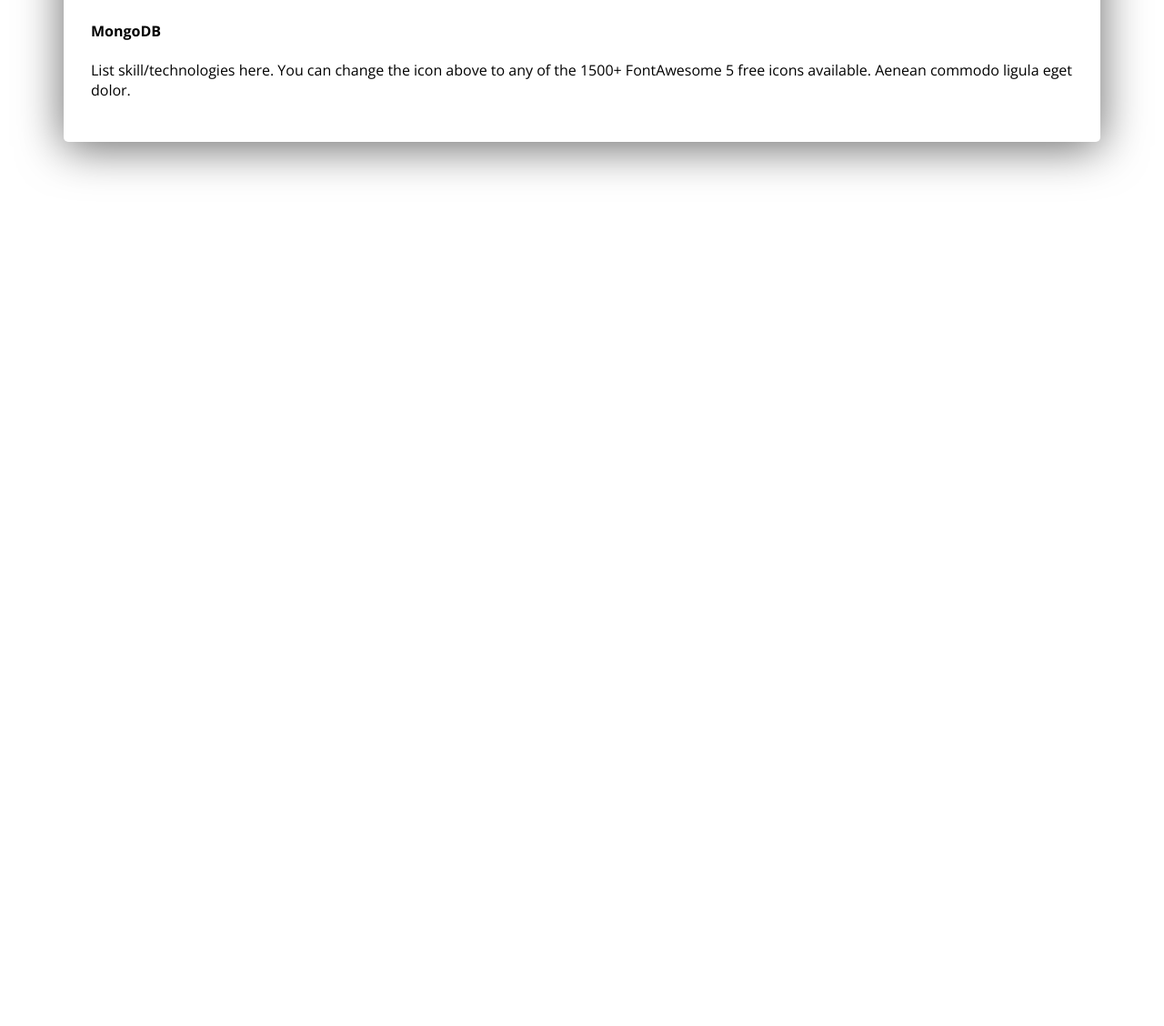
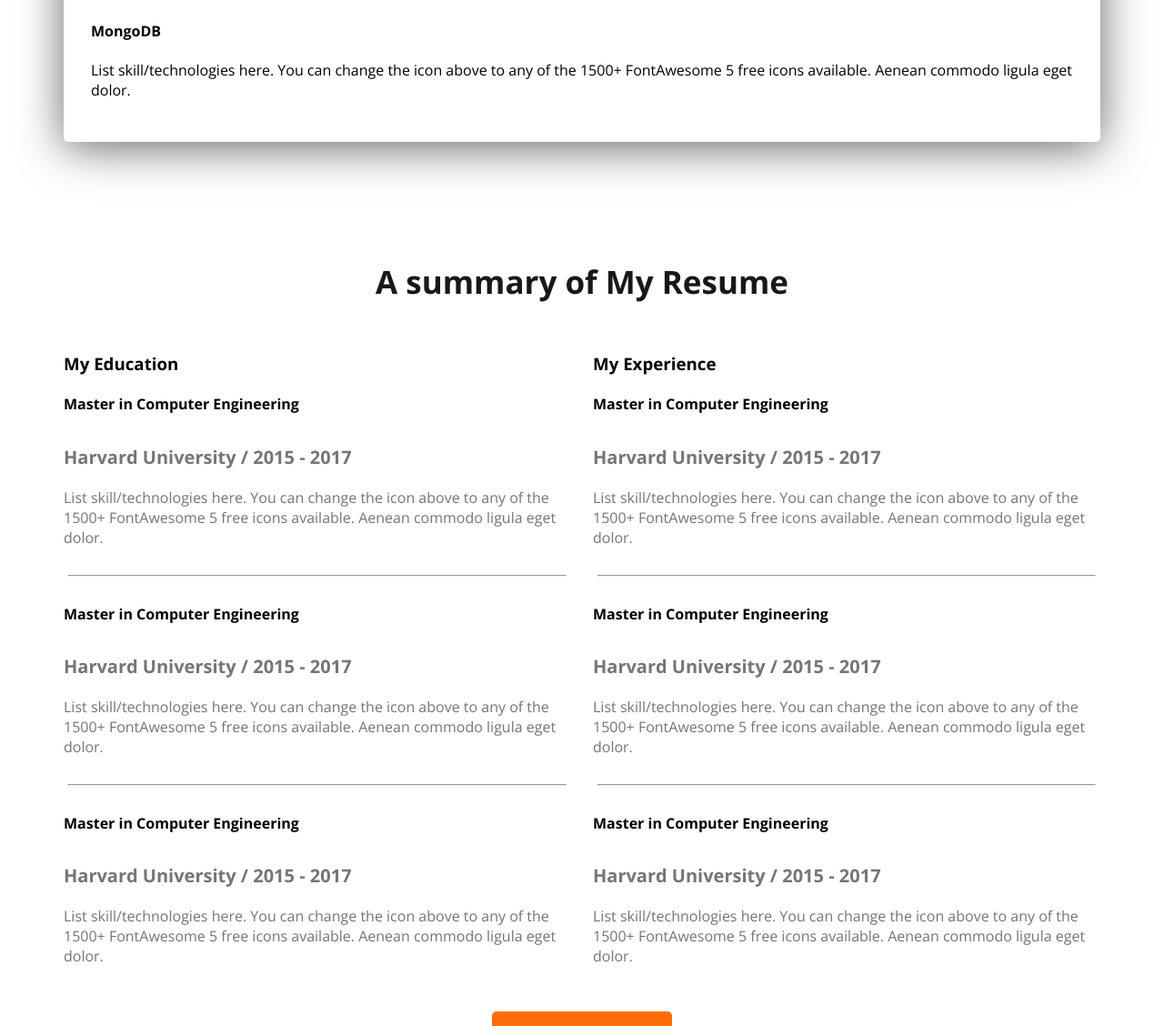
Before and after one commit to Coder-the-noob/web_portfolio, a plain HTML site: page index.html in a window 1280 px wide. Shown: the part 2698-3826 px from the top of the page at 91% size. Before the commit the page ends 2984 px from the top, so only its background shows below. Drawn offline with nearby package versions, Linux system fonts and the light colour scheme.

Commit message:
added a education and experience section

```diff
--- a/index.html
+++ b/index.html
@@ -90,6 +90,55 @@
             </div>
         </section>
 
+        <section class="resume">
+            <h3 class="section-title text-center">A summary of My Resume</h3>
+
+            <div class="resume-container">
+                <div class="resume-column">
+                    <h3 class="resume-column-title">My Education</h3>
+                    <div class="experience">
+                        <h4 class="experience-title">Master in Computer Engineering</h4>
+                        <h5 class="experience-sub-title">Harvard University / 2015 - 2017</h5>
+                        <div class="experience-description">List skill/technologies here. You can change the icon above to any of the 1500+ FontAwesome 5 free icons available. Aenean commodo ligula eget dolor.</div>
+                    </div>
+                    <hr>
+                    <div class="experience">
+                        <h4 class="experience-title">Master in Computer Engineering</h4>
+                        <h5 class="experience-sub-title">Harvard University / 2015 - 2017</h5>
+                        <div class="experience-description">List skill/technologies here. You can change the icon above to any of the 1500+ FontAwesome 5 free icons available. Aenean commodo ligula eget dolor.</div>
+                    </div>
+                    <hr>
+                    <div class="experience">
+                        <h4 class="experience-title">Master in Computer Engineering</h4>
+                        <h5 class="experience-sub-title">Harvard University / 2015 - 2017</h5>
+                        <div class="experience-description">List skill/technologies here. You can change the icon above to any of the 1500+ FontAwesome 5 free icons available. Aenean commodo ligula eget dolor.</div>
+                    </div>
+                </div>
+                <div class="resume-column">
+                    <h3 class="resume-column-title">My Experience</h3>
+                    <div class="experience">
+                        <h4 class="experience-title">Master in Computer Engineering</h4>
+                        <h5 class="experience-sub-title">Harvard University / 2015 - 2017</h5>
+                        <div class="experience-description">List skill/technologies here. You can change the icon above to any of the 1500+ FontAwesome 5 free icons available. Aenean commodo ligula eget dolor.</div>
+                    </div>
+                    <hr>
+                    <div class="experience">
+                        <h4 class="experience-title">Master in Computer Engineering</h4>
+                        <h5 class="experience-sub-title">Harvard University / 2015 - 2017</h5>
+                        <div class="experience-description">List skill/technologies here. You can change the icon above to any of the 1500+ FontAwesome 5 free icons available. Aenean commodo ligula eget dolor.</div>
+                    </div>
+                    <hr>
+                    <div class="experience">
+                        <h4 class="experience-title">Master in Computer Engineering</h4>
+                        <h5 class="experience-sub-title">Harvard University / 2015 - 2017</h5>
+                        <div class="experience-description">List skill/technologies here. You can change the icon above to any of the 1500+ FontAwesome 5 free icons available. Aenean commodo ligula eget dolor.</div>
+                    </div>
+                </div>
+            </div>
+            <div class="text-center resume-download-cv">
+                <button class="btn-primary">Download CV</button>
+            </div>
+        </section>
     </main>
 </body>
 </html>
--- a/styles/portfolio.css
+++ b/styles/portfolio.css
@@ -130,6 +130,7 @@
 }
 
 /* main styles */
+
 main{
     max-width: 1140px;
     margin: 0 auto;
@@ -147,11 +148,12 @@
     padding: 130px 150px;
     text-align: center;
 
+
 }
 
 .about-items{
     display: flex;
-    justify-content: space-around;
+    justify-content: space-between;
 }
 
 .item-title{
@@ -176,3 +178,28 @@
     box-shadow: 0px 6px 50px 0px rgba(0, 0, 0, 0.6);
     border-radius: 5px;
 }
+
+/* resume section styles */
+
+.resume-container{
+    display: flex;
+    gap: 24px;
+}
+
+.experience-sub-title{
+    font-size: 20px;
+    font-weight: 600px;
+    margin-bottom: 20px;
+}
+
+.experience-description, .experience-sub-title{
+    color: #757575;
+}
+
+.resume hr{
+    margin: 30px 5px;
+}
+
+.resume-download-cv{
+    margin-top: 50px;
+}
```
